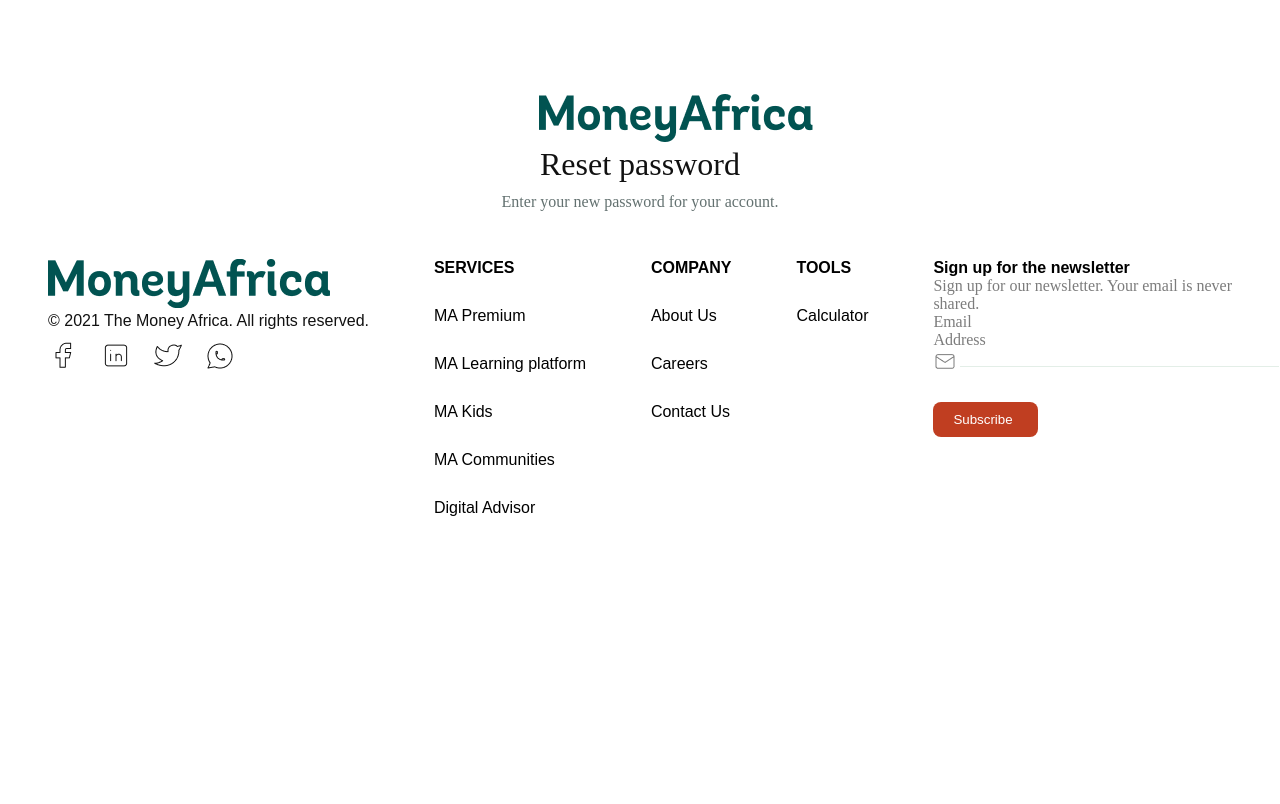
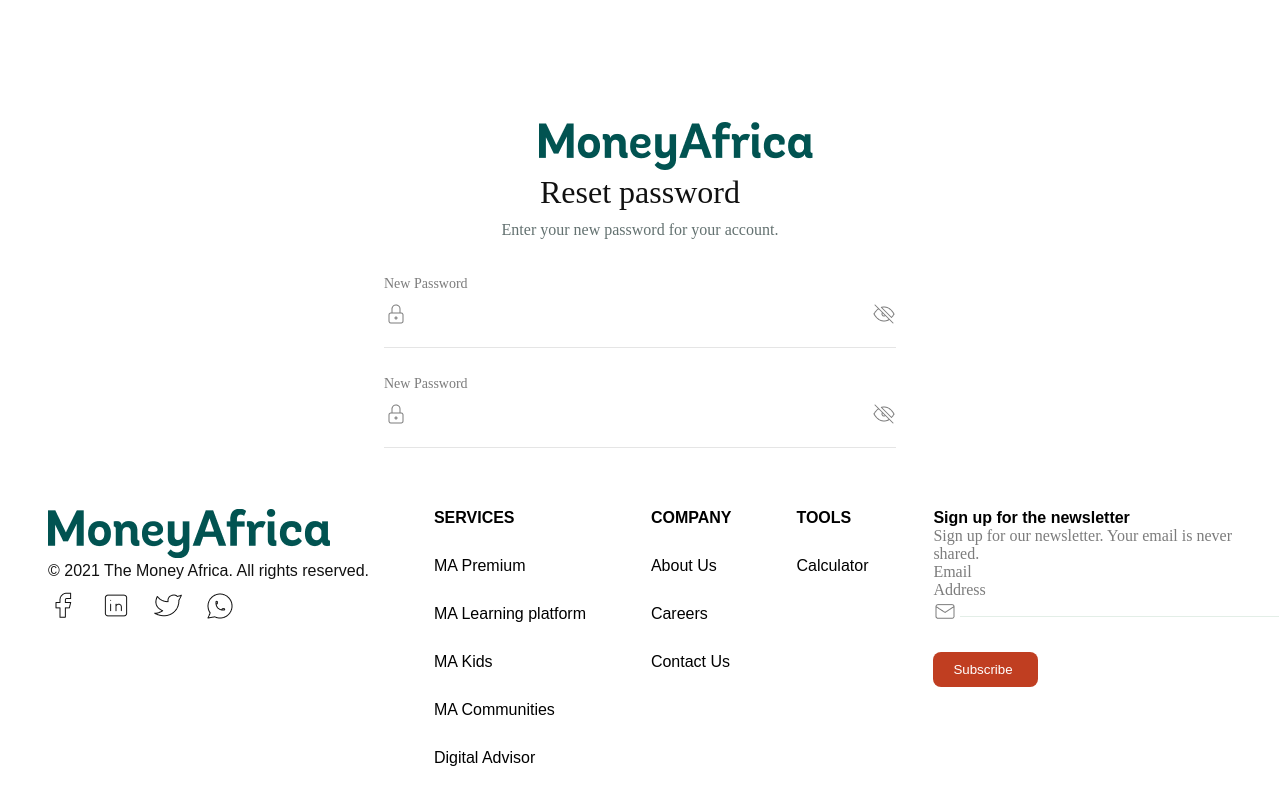
Before and after one commit to victory-nwawunze/clone-financial-website, a React (Create React App) app: page /moneyAfrica/MoneyAfricaResetPasswordPage in a window 1280 px wide. Shown: the top 804 px of the page. Built offline with nearby package versions, Linux system fonts and the light colour scheme.

Commit message:
Creating MoneyAfricaResetPasswordPage

```diff
--- a/src/components/MoneyAfricaResetPasswordPage/MoneyAfricaResetPasswordPage.js
+++ b/src/components/MoneyAfricaResetPasswordPage/MoneyAfricaResetPasswordPage.js
@@ -2,6 +2,8 @@
 
 import React from "react";
 import MoneyAfricaGreenLogo from "../../images/MoneyAfricaGreenLogoImage.png";
+import LockIcon from "../../images/LockIcon.png";
+import HidePassword from "../../images/HidePassword.png";
 const MoneyAfricaResetPasswordPage = () => {
   return (
     <React.Fragment>
@@ -13,6 +15,36 @@
         <p className="MoreResetPasswordTextStyles">
           Enter your new password for your account.
         </p>
+        <div className="CenterMarginMoneyAfricaResetPasswordPageStyles">
+          <div className="PaddingForAllInputForResetPage">
+            <p className="MoneyAfricaRPtextStyles">New Password</p>
+            <div className="FlexBothHidePasswordAndLockPassword">
+              <div className="df justify-content-betw">
+                <div>
+                  <img src={LockIcon} />
+                </div>
+                <div>
+                  <img src={HidePassword} />
+                </div>
+              </div>
+            </div>
+            <input type="text" className="StyleResetPasswordInput" />
+          </div>
+          <div className="PaddingForAllInputForResetPage">
+            <p className="MoneyAfricaRPtextStyles">New Password</p>
+            <div className="FlexBothHidePasswordAndLockPassword">
+              <div className="df justify-content-betw">
+                <div>
+                  <img src={LockIcon} />
+                </div>
+                <div>
+                  <img src={HidePassword} />
+                </div>
+              </div>
+            </div>
+            <input type="text" className="StyleResetPasswordInput" />
+          </div>
+        </div>
       </div>
     </React.Fragment>
   );
--- a/src/index.css
+++ b/src/index.css
@@ -2669,5 +2669,32 @@
 
 .MoneyAfricaGreenLogoMargin {
   padding-left: 539px;
-  padding-top: 94px;
-}
+}
+
+.MoneyAfricaResetPasswordPageStyles {
+  margin-top: 122px;
+}
+
+.CenterMarginMoneyAfricaResetPasswordPageStyles {
+  margin: auto;
+  width: 40%;
+  margin-top: 22px;
+}
+input.StyleResetPasswordInput {
+    width: 100%;
+    border-top: none;
+    border-right: none;
+    border-left: none;
+    border-bottom: 1px solid #E5E5E5;
+    outline: none;
+    margin-bottom: 13px;
+}
+.PaddingForAllInputForResetPage {
+    padding-top: 15px;
+}
+.MoneyAfricaRPtextStyles {
+    padding-bottom: 10px;
+    font-weight: 400;
+    font-size: 14px;
+    color: #7C7C7C;
+}
```
Also changed, not shown: src/images/LockIcon.png (added).
